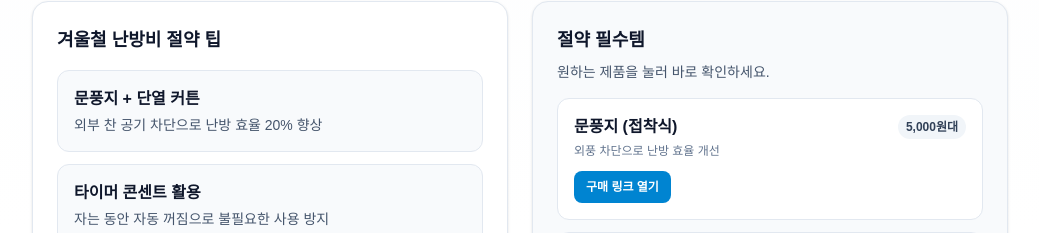
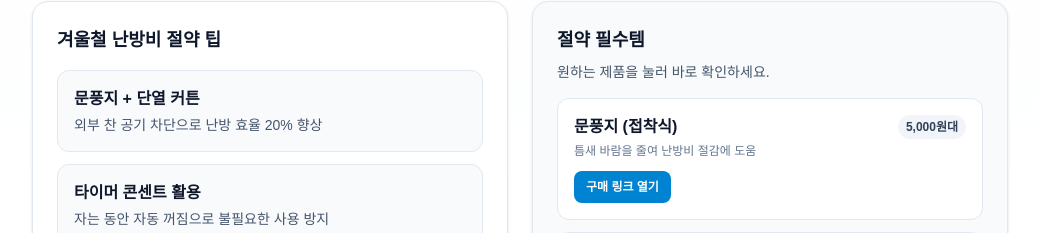
Before and after one commit to RohGyuMin/jajwi-electricity-calc-, a Next.js app: page / in a window 1280 px wide. Shown: the part 969-1202 px from the top of the page, without its empty margins (120-1159 px from the left). Built offline with nearby package versions, Linux system fonts and the light colour scheme; no server answers.

Commit message:
Update weatherstrip product link and description

```diff
--- a/src/app/page.tsx
+++ b/src/app/page.tsx
@@ -7,9 +7,9 @@ import { calculateBill, calculateSavings } from "@/lib/electricity";
 const PRODUCT_ITEMS = [
   {
     name: "문풍지 (접착식)",
-    desc: "외풍 차단으로 난방 효율 개선",
+    desc: "틈새 바람을 줄여 난방비 절감에 도움",
     price: "5,000원대",
-    href: "https://www.coupang.com/np/search?q=%EB%AC%B8%ED%92%8D%EC%A7%80",
+    href: "https://link.coupang.com/a/dNCZrW",
   },
   {
     name: "단열 커튼",
```
